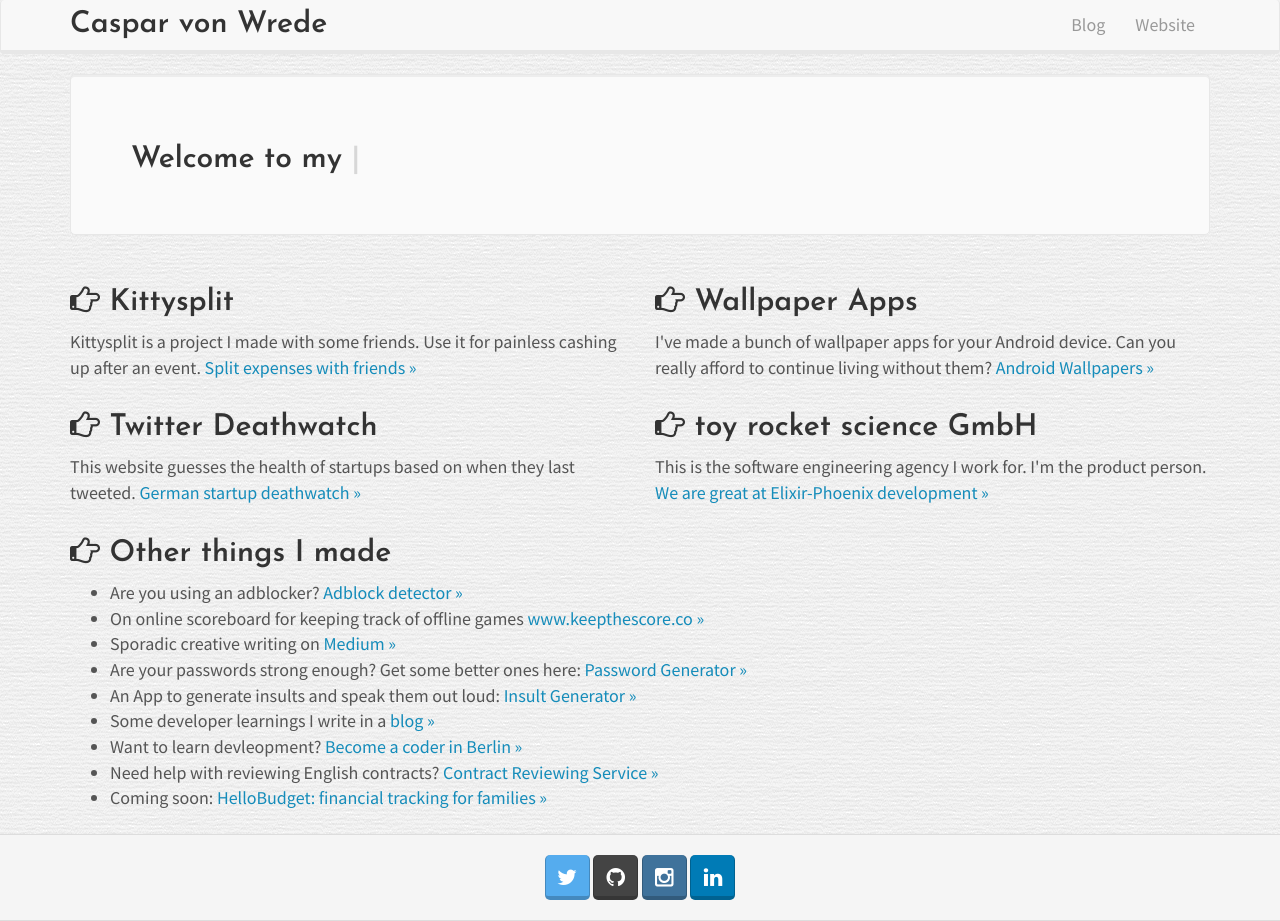
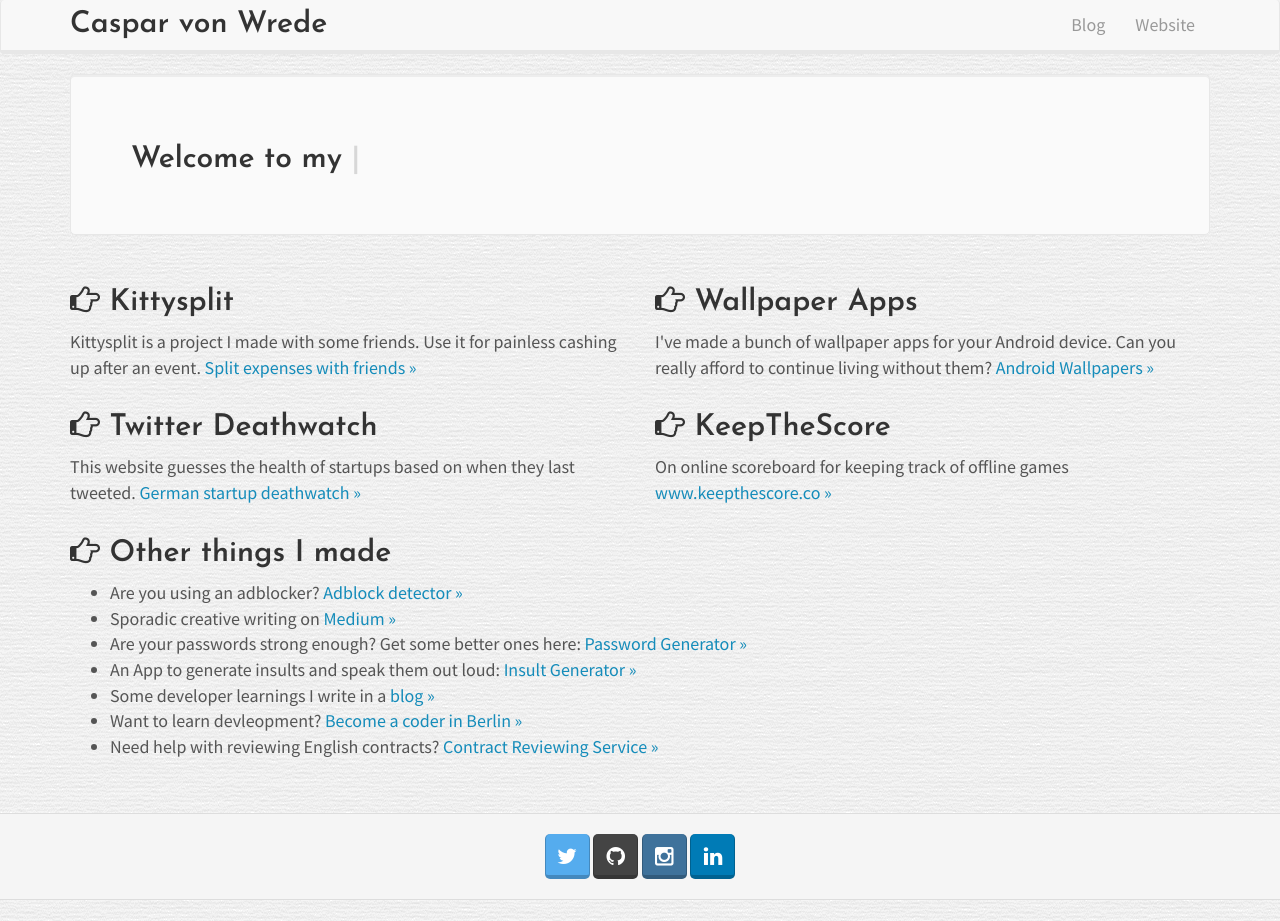
Before and after one commit to caspii/casparwre.de, a Jekyll site: the page built from index.html, in a window 1280 px wide. Built offline with Jekyll 4.4.1, drawn with Linux system fonts in a browser that asks for light colours.

Commit message:
Removed trsc

```diff
--- a/index.html
+++ b/index.html
@@ -51,9 +50,9 @@
         </div>
 
         <div class="col-lg-6">
-            <h2> <i class="fa fa-hand-o-right"></i> toy rocket science GmbH</h2>
-            <p>This is the software engineering agency I work for. I'm the product person.
-                <a href="https://toyrocketscience.com/elixir-berlin">We are great at Elixir-Phoenix development&nbsp;&raquo;</a></p>
+            <h2> <i class="fa fa-hand-o-right"></i> KeepTheScore</h2>
+            <p>On online scoreboard for keeping track of offline games
+                <a href="http://keepthescore.co">www.keepthescore.co &raquo;</a></p>
         </div>
     </div>
 
@@ -62,14 +61,12 @@
             <h2><i class="fa fa-hand-o-right"></i> Other things I made</h2>
             <ul>
                 <li> Are you using an adblocker?<a href="/adblock-detector/"> Adblock detector &raquo;</a></li>
-                <li> On online scoreboard for keeping track of offline games <a href="http://keepthescore.co">www.keepthescore.co &raquo;</a></li>
                 <li> Sporadic creative writing on <a href="https://medium.com/@casparwrede/">Medium &raquo;</a></li>
                 <li> Are your passwords strong enough? Get some better ones here: <a href="/passwords/">Password Generator &raquo;</a></li>
                 <li> An App to generate insults and speak them out loud: <a href="https://play.google.com/store/apps/details?id=de.casparwre.insult&referrer=utm_source%3Dcasparwred.de%26utm_medium%3Dbutton">Insult Generator &raquo;</a> </li>
                 <li> Some developer learnings I write in a <a href="/blog/">blog &raquo;</a></li>
                 <li> Want to learn devleopment?<a href="http://berlincodery.com/"> Become a coder in Berlin &raquo;</a></li>
                 <li> Need help with reviewing English contracts? <a href="http://contract-babel.com/"> Contract Reviewing Service &raquo;</a></li>
-                <li> Coming soon: <a href="http://hellobudget.co"> HelloBudget: financial tracking for families &raquo;</a></li>
                 <!-- <li> XKCD's Frequency in German: How often do certain events occur? <a href="http://wie-oft.com/"> Wie oft passiert es? &raquo;</a></li> -->
 
             </ul>
```
Also changed, not shown: other parts of index.html (+1 -2 lines).
